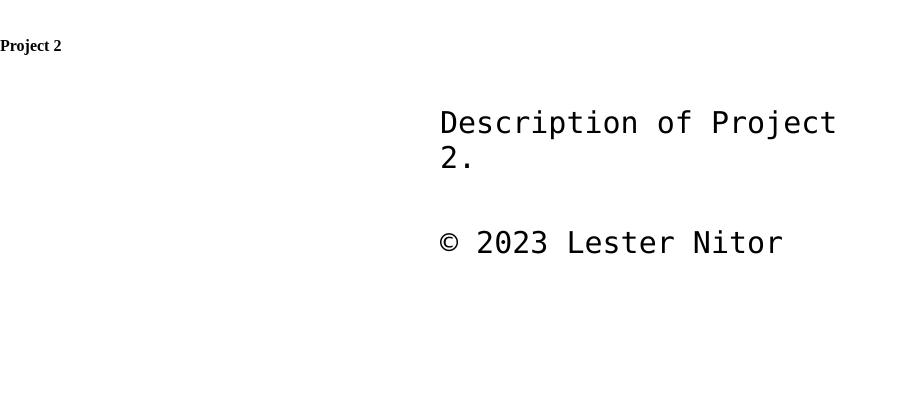
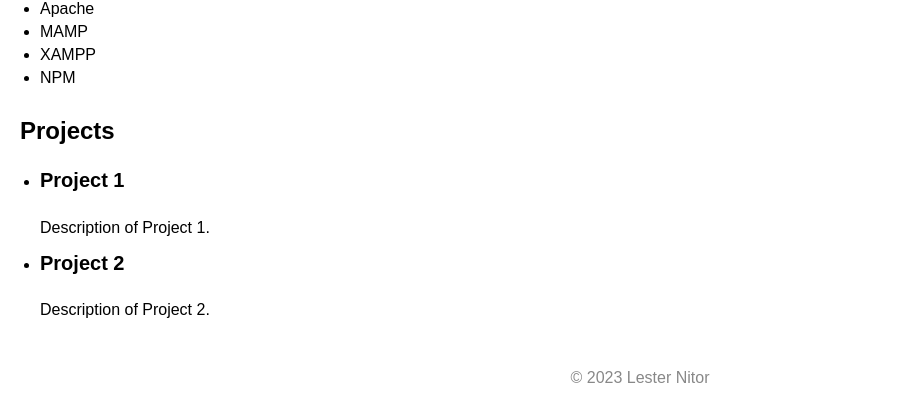
Before and after one commit to lesternitor/lesternitor.github.io, a plain HTML site: page index.html in a window 1280 px wide. Shown: the part 659-1076 px from the top of the page, without its empty margins (0-898 px from the left). Before the commit the page ends 969 px from the top, so only its background shows below. Drawn offline with Linux system fonts and the light colour scheme.

Commit message:
Update styles.css
added basic styling

```diff
--- a/styles.css
+++ b/styles.css
@@ -1,17 +1,46 @@
-* {
-  margin:0px;
-  padding:0px;
+body {
+  font-family: Arial, sans-serif;
+  margin: 0;
+  padding: 20px;
 }
 
-#octocat {
-  display: block;
-  width:384px;
-  margin: 50px auto;
+header h1 {
+  font-size: 30px;
+}
+
+header h2 {
+  font-size: 18px;
+  color: #888;
+}
+
+section {
+  margin-bottom: 30px;
+}
+
+h3 {
+  font-size: 24px;
+}
+
+ul {
+  list-style-type: disc;
+  padding-left: 20px;
+}
+
+li {
+  margin-bottom: 5px;
+}
+
+h4 {
+  font-size: 20px;
+  margin-top: 15px;
 }
 
 p {
-  display: block;
-  width: 400px;
-  margin: 50px auto;
-  font: 30px Monaco,"Courier New","DejaVu Sans Mono","Bitstream Vera Sans Mono",monospace;
+  margin-bottom: 10px;
 }
+
+footer {
+  margin-top: 50px;
+  text-align: center;
+  color: #888;
+}
```
